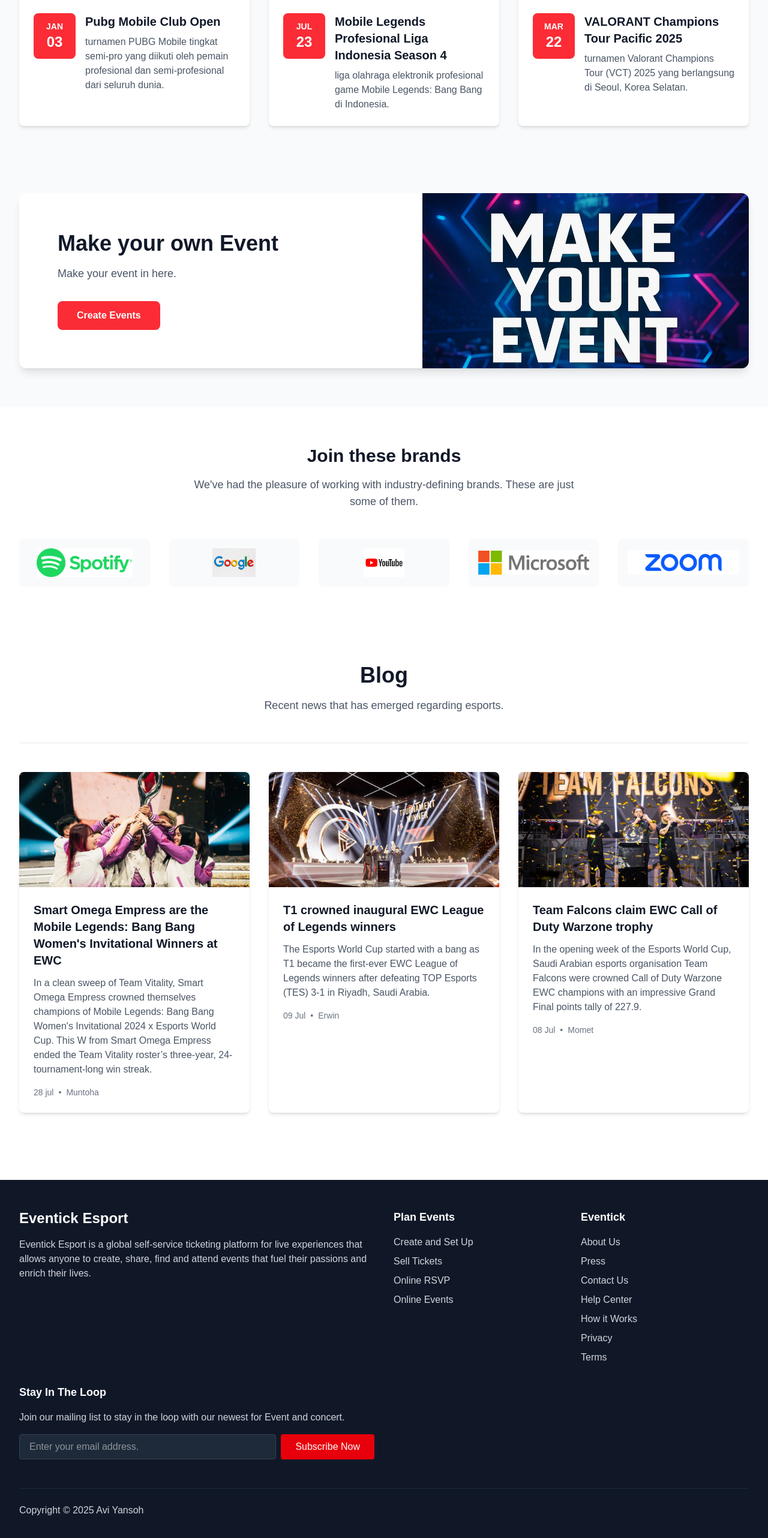
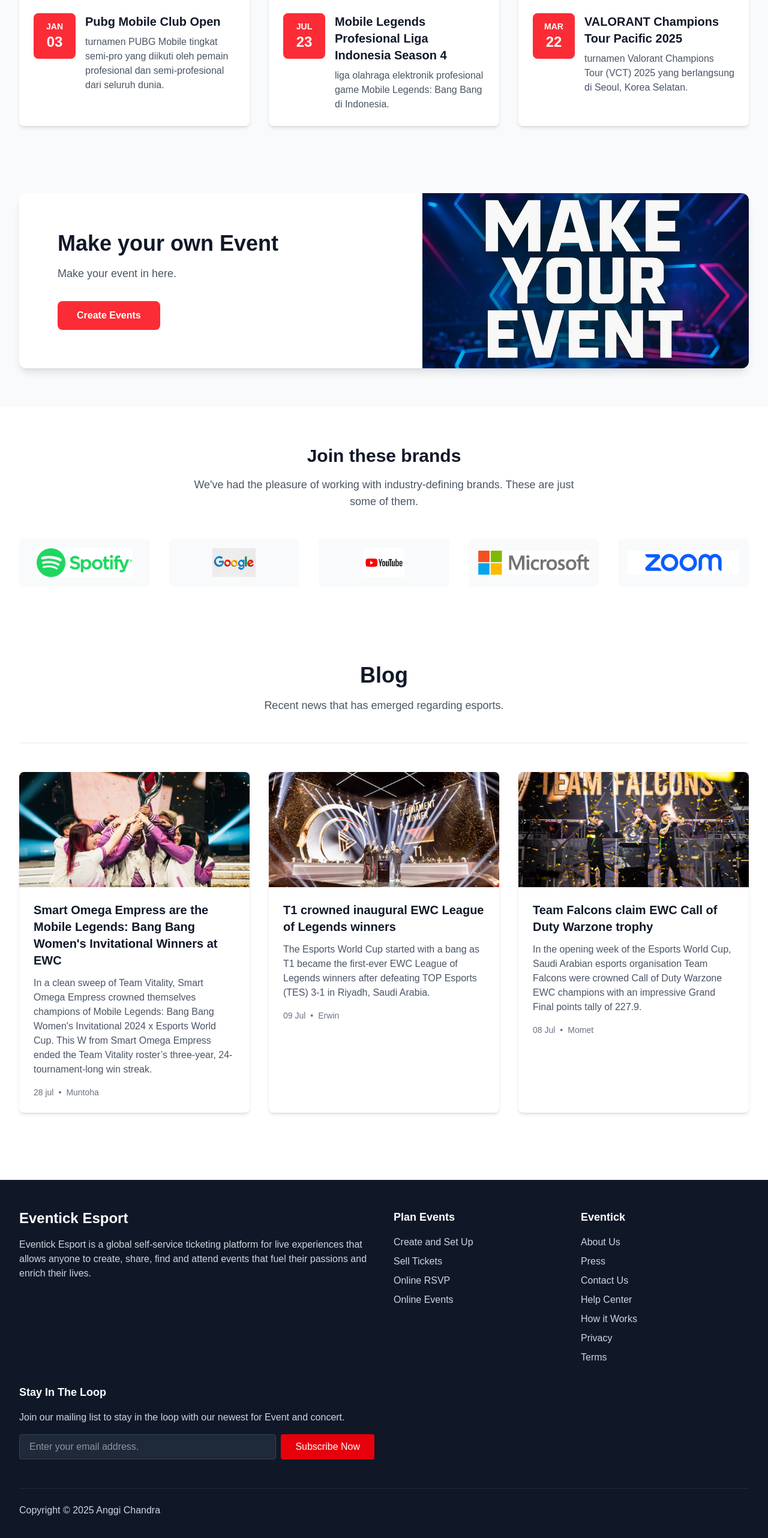
Before and after one commit to anggi-chandra/pemrograman-web, a Next.js app: page / in a window 1280 px wide. Shown: the part 1645-4209 px from the top of the page at 60% size. Built offline with nearby package versions, Linux system fonts and the light colour scheme.

Commit message:
ganti footer bagian copyright dan make event di bagian gambar

```diff
--- a/src/app/component/Footer.tsx
+++ b/src/app/component/Footer.tsx
@@ -59,7 +59,7 @@
 
         {/* Copyright */}
         <div className="border-t border-gray-800 pt-6 text-center md:text-left">
-          <p>Copyright © {new Date().getFullYear()} Avi Yansoh</p>
+          <p>Copyright © {new Date().getFullYear()} Anggi Chandra</p>
         </div>
       </div>
     </footer>
--- a/src/app/component/MakeEvent.tsx
+++ b/src/app/component/MakeEvent.tsx
@@ -23,7 +23,7 @@
             {/* Image Section - Replace with your actual image */}
             <div className="relative h-64 md:h-auto md:flex-1">
               <Image
-                src="/make_your_event.png" // Replace with your image path
+                src="/make_event.png" // Replace with your image path
                 alt="People creating an event"
                 fill
                 className="object-cover"
```
Also changed, not shown: public/make_event.png (added), public/make_your_event.png (deleted).
